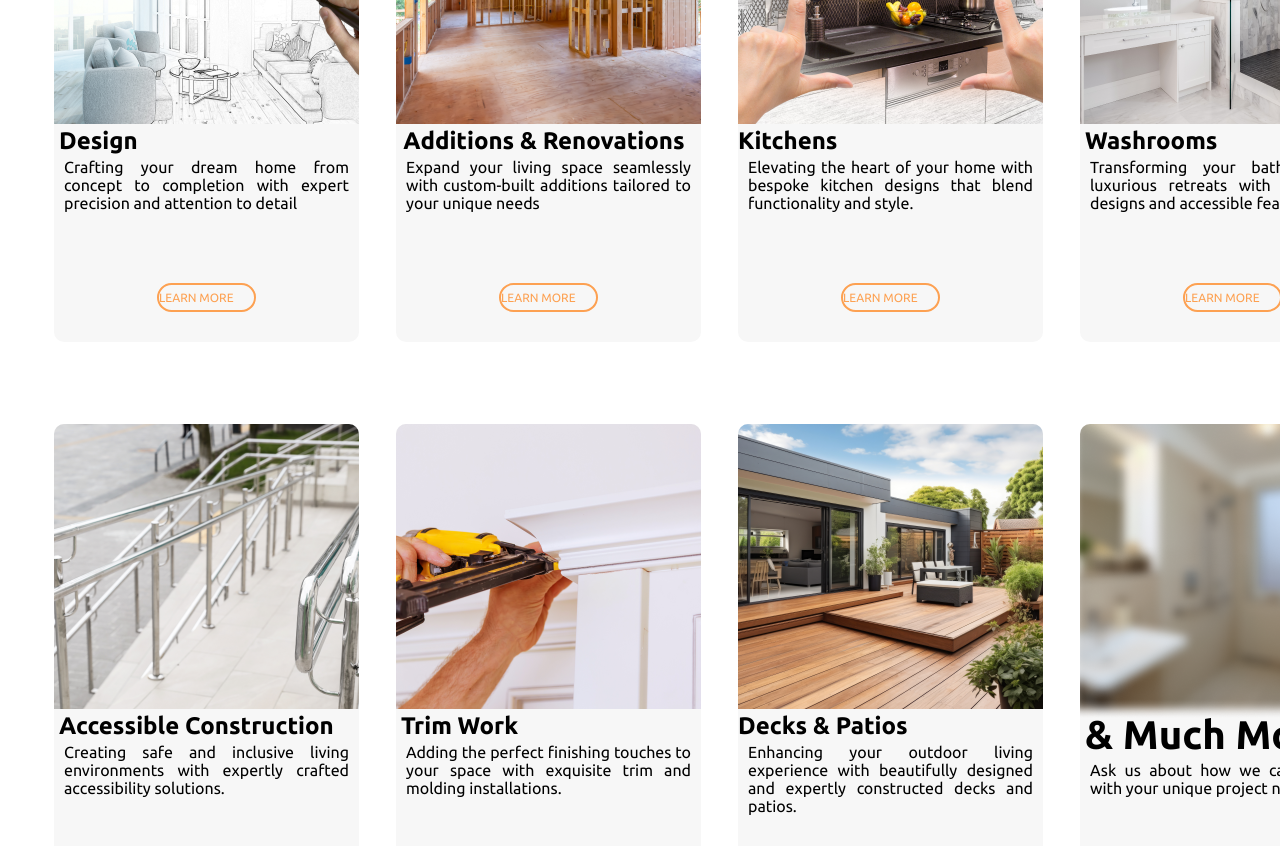
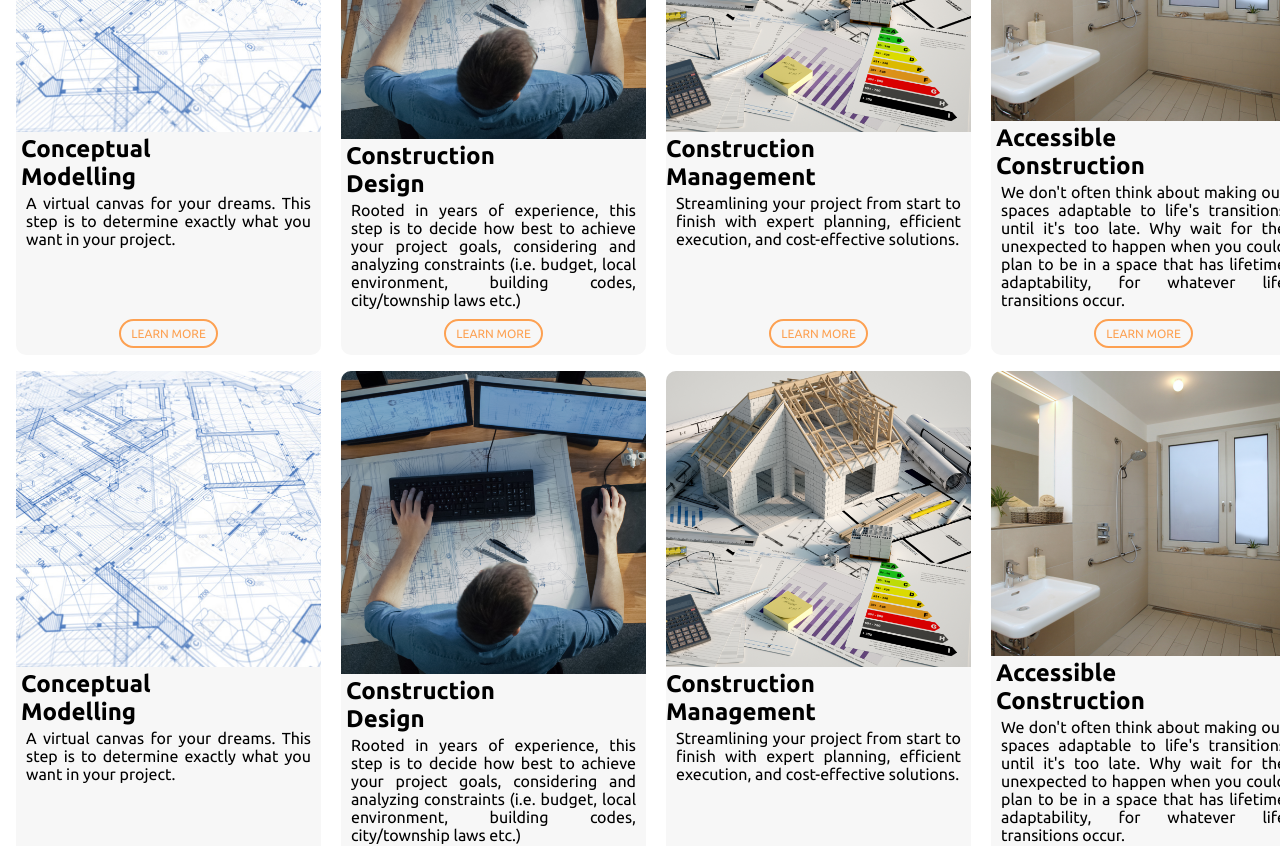
Before and after one commit to Reh1t/BTTest, a Next.js app: page /carpentry-page in a window 1280 px wide. Shown: the part 480-1326 px from the top of the page. Built offline with nearby package versions, Linux system fonts and the light colour scheme.

Commit message:
Design complete

```diff
--- a/components/card1.js
+++ b/components/card1.js
@@ -57,11 +57,12 @@ const Card1 = ({
           {aVirtualCanvasForYourDrea}
         </div>
       </div>
-      <div className="self-stretch overflow-hidden flex flex-col items-center justify-end py-[7px] px-5 text-xs text-sandybrown">
-        <div className="w-[99px] rounded-mini box-border flex flex-row items-center justify-between py-1.5 px-0 gap-[10px] border-[2px] border-solid border-sandybrown">
+      <div className="self-stretch overflow-hidden flex flex-col items-center justify-center py-[7px] px-5 text-xs text-sandybrown">
+        <div className="w-[99px] rounded-mini box-border flex flex-row items-center justify-center py-1.5 px-0 gap-[10px] border-[2px] border-solid border-sandybrown">
           <div className="relative whitespace-nowrap">LEARN MORE</div>
         </div>
       </div>
+
     </div>
   );
 };
--- a/pages/accessible-construction.js
+++ b/pages/accessible-construction.js
@@ -25,10 +25,10 @@ const AccessibleConstruction = () => {
   }, []);
 
   return (
-    <div className="w-full relative bg-white overflow-hidden flex flex-col items-center justify-start pt-14 px-0 pb-0 box-border gap-[28px_0px] tracking-[normal]">
+    <div className="w-full relative bg-white overflow-hidden flex flex-col items-center justify-start pt-14 px-0 pb-0 box-border tracking-[normal]">
       <Navbar />
       <section className="self-stretch flex flex-row items-start justify-start pt-0 pb-7 pr-[23px] pl-[49px] box-border max-w-full mq750:pl-6 mq750:box-border">
-        <header className="flex-1 flex flex-row items-start justify-start gap-[0px_37px] max-w-full text-left text-21xl text-kuno-red font-footer-bold-text mq750:gap-[0px_37px]">
+        <header className="flex-1 flex flex-row flex-wrap items-start justify-start gap-[0px_37px] max-w-full text-left text-21xl text-kuno-red font-footer-bold-text mq750:gap-[0px_37px]">
           <div className="flex flex-col items-start justify-start gap-[16px_0px] max-w-full">
             <h1 className="m-0 w-full md:w-[637px] relative text-21xl font-bold font-inherit inline-block max-w-full">{`Accessible Construction`}</h1>
             <div className="w-[544px] relative text-xl font-medium inline-block whitespace-nowrap max-w-full">
@@ -48,10 +48,14 @@ const AccessibleConstruction = () => {
               </button>
             </div>
           </div>
-          <div className="h-[365px] md:w-[50%] lg:w-[40%] flex-1 rounded-3xs overflow-hidden flex flex-col items-center justify-center max-w-full">
-            <div className="h-full w-full bg-cover bg-no-repeat bg-center rounded-3xs" style={{ backgroundImage: "url('/photo-placeholder-31@2x.png')" }}>
-            </div>
-          </div>
+          <div className="h-[468px] flex-1 rounded-3xs overflow-hidden flex flex-col items-start justify-start min-w-[442px] max-w-full mq750:min-w-full">
+  <img
+    className="self-stretch h-[468px] w-full relative rounded-3xs max-w-full overflow-hidden object-cover"
+    alt=""
+    src="/photo-placeholder-31@2x.png"
+  />
+</div>
+
 
 
         </header>
@@ -73,16 +77,16 @@ const AccessibleConstruction = () => {
           />
         </div>
       </section>
-      <section className="flex flex-row items-start justify-center py-0 px-5 box-border gap-[0px_18px] max-w-full text-justify text-base text-kuno-red font-footer-bold-text mq1225:flex-wrap">
+      <section className="flex flex-row items-start justify-start py-0 px-5 box-border gap-[0px_18px] max-w-full text-justify text-base text-kuno-red font-footer-bold-text mq1225:flex-wrap">
         <div className="flex flex-col items-start justify-start gap-[22px_0px] max-w-full">
           <h3 className="m-0 w-[402px] relative text-5xl font-bold font-inherit text-left inline-block mq450:text-lgi">
             Lifelong Comfort and Independence
           </h3>
-          <div className="w-[346px] relative inline-block max-w-full">
+          <div className="relative inline-block w-full">
             – Design a home addition that prioritizes comfort, accessibility,
             and independence for lifelong enjoyment
           </div>
-          <div className="w-[346px] h-[72px] relative inline-block max-w-full">
+          <div className="relative inline-block w-full">
             <p className="m-0">
               – Ensure your living space evolves with your changing needs and
               accommodates growing families, aging relatives, or mobility
@@ -94,15 +98,15 @@ const AccessibleConstruction = () => {
           <h3 className="m-0 w-[402px] relative text-5xl font-bold font-inherit text-left inline-block mq450:text-lgi">
             Tailored Solutions for Every Stage of Life
           </h3>
-          <div className="w-[346px] relative inline-block max-w-full">
+          <div className="relative inline-block w-full">
             – Seamlessly integrate accessibility features into your home
             addition to promote independence and ease of movement.
           </div>
-          <div className="w-[346px] relative inline-block max-w-full">
+          <div className="relative inline-block w-full">
             – Prioritize ease of maintenance and cleanliness to enhance quality
             of life for occupants of all ages and abilities.
           </div>
-          <div className="w-[346px] relative inline-block max-w-full">
+          <div className="relative inline-block w-full">
             – Seamless incorporation of universal design principles to promote
             inclusivity and functionality
           </div>
@@ -112,15 +116,15 @@ const AccessibleConstruction = () => {
             <p className="m-0">Tailored Accessibility:</p>
             <p className="m-0">{`Washrooms for Comfort and Inclusivity `}</p>
           </h3>
-          <div className="w-[346px] relative inline-block max-w-full">
+          <div className="relative inline-block w-full">
             – Personalized design approach to ensure washrooms meet individual
             accessibility needs
           </div>
-          <div className="w-[346px] relative inline-block max-w-full">
+          <div className="relative inline-block w-full">
             – Integration of grab bars, roll-in showers, and adjustable fixtures
             for ease of use
           </div>
-          <div className="w-[346px] relative inline-block max-w-full">
+          <div className="relative inline-block w-full">
             – Collaboration with clients to create a space that prioritizes
             comfort, safety, and independence
           </div>
@@ -136,7 +140,7 @@ const AccessibleConstruction = () => {
               <h1 className="m-0 w-[637px] relative text-inherit font-bold font-inherit inline-block max-w-full mq750:text-13xl mq450:text-5xl">
                 Age in Place: Homes Crafted for Lifelong Comfort and Well-Being
               </h1>
-              <div className="w-[651px] relative text-base text-justify inline-block">
+              <div className="relative text-base text-justify inline-block">
                 Ensure your next build goes smoothly by using our extensive
                 experience with staircase design, which is an integral part of
                 our conceptual modelling. We also provide pre-finished, ready to
@@ -179,11 +183,11 @@ const AccessibleConstruction = () => {
             <div className="flex-1 flex flex-col items-start justify-start pt-0 px-0 pb-[13px] box-border min-w-[414px] max-w-full mq750:min-w-full">
               <div className="self-stretch flex flex-col items-center justify-start gap-[32px_0px] mq750:gap-[32px_0px]">
                 <div className="self-stretch flex flex-col items-start justify-start gap-[20px_0px]">
-                  <div className="w-[637px] relative font-medium inline-block mq450:text-base">
+                  <div className="relative font-medium inline-block mq450:text-base">
                     Explore potential savings with the Home Accessibility Tax
                     Credit (HATC) for eligible renovations.
                   </div>
-                  <div className="w-[637px] relative font-medium inline-block mq450:text-base">
+                  <div className="relative font-medium inline-block mq450:text-base">
                     Seniors or individuals with disabilities may qualify for up
                     to $10,000 in expenses claimed for renovations that enhance
                     accessibility and safety.
--- a/pages/carpentry-page.js
+++ b/pages/carpentry-page.js
@@ -1,24 +1,139 @@
 import Card1 from "../components/card1";
+import Card from "../components/card";
+import { useCallback } from "react";
+import { useRouter } from "next/router";
 import Navbar from "../components/navbar";
 import Footer from "../components/footer";
 const CarpentryPage = () => {
+  const router = useRouter();
+
+  const onMainTextContainerClick = useCallback(() => {
+    router.push("/conceptual-modelling-plannin1");
+  }, [router]);
+
+  const onDesignText2Click = useCallback(() => {
+    router.push("/construction-design");
+  }, [router]);
+
+  const onDesignText3Click = useCallback(() => {
+    router.push("/construction-management");
+  }, [router]);
+
+  const onDesignText4Click = useCallback(() => {
+    router.push("/accessible-construction");
+  }, [router]);
+
+  const onStaircasesByBuildingClick = useCallback(() => {
+    router.push("/staircases-pages");
+  }, [router]);
+
+  const onDesignProjectTextClick = useCallback(() => {
+    router.push("/construction-design");
+  }, [router]);
+
+  const onButtonContainerClick = useCallback(() => {
+    router.push("/construction-design");
+  }, [router]);
+
+  const onPhotoImageClick = useCallback(() => {
+    router.push("/staircases-pages");
+  }, [router]);
+
   return (
-    <div className="w-full relative bg-white overflow-hidden flex flex-col items-end justify-start tracking-[normal] text-left text-21xl text-kuno-red font-footer-bold-text">
+    <div className="w-full relative bg-white overflow-hidden flex flex-col items-center justify-start tracking-[normal] text-left text-21xl text-kuno-red font-footer-bold-text">
 <Navbar />
-      <div className="w-[1440px] h-[1322px] relative bg-white overflow-x-auto shrink-0 max-w-full">
-        <header className="w-[1439px] overflow-hidden flex flex-col items-center justify-between p-5 box-border min-h-[152px] max-w-full text-left text-xl text-kuno-red font-footer-bold-text">
+<div className="w-full relative bg-white overflow-hidden overflow-x-auto shrink-0 max-w-full">
+  <header className="w-full overflow-hidden flex flex-col items-center justify-between p-5 box-border min-h-[152px] max-w-full text-left text-xl text-kuno-red font-footer-bold-text">
     <h1 className="m-0 relative text-21xl font-bold font-inherit">
       Carpentry
     </h1>
     <div className="relative font-medium whitespace-nowrap">
       by Building Tradition
     </div>
-          <div className="w-[791px] h-[23px] relative font-medium inline-block shrink-0 max-w-full">
+    <div className="w-full max-w-[791px] relative font-medium inline-block shrink-0">
       Crafting Success from the Ground Up: Offering Comprehensive
       Modelling, Planning, Construction Design and Management for Every
       Phase of Your Project
     </div>
   </header>
+
+  <div className="h-auto w-full overflow-x-auto flex flex-wrap items-start justify-between py-8 px-4 lg:px-0 lg:pr-16 gap-4 lg:gap-8 max-w-full">
+          <Card
+            photoPlaceholder="/photo-placeholder1@2x.png"
+            conceptual="Conceptual "
+            modelling="Modelling"
+            aVirtualCanvasForYourDrea="A virtual canvas for your dreams. This step is to determine exactly what you want in your project."
+            onLearnMoreClick={onMainTextContainerClick}
+          />
+          <Card
+            photoPlaceholder="/photo-placeholder-11@2x.png"
+            conceptual="Construction "
+            modelling="Design"
+            aVirtualCanvasForYourDrea="Rooted in years of experience, this step is to decide how best to achieve your project goals, considering and analyzing constraints (i.e. budget, local environment, building codes, city/township laws etc.)"
+            modellingOverflow="hidden"
+            aVirtualCanvasPadding="0px 5px"
+            propHeight="unset"
+            onLearnMoreClick={onDesignText2Click}
+          />
+          <Card
+            photoPlaceholder="/photo-placeholder-21@2x.png"
+            conceptual="Construction"
+            modelling="Management"
+            aVirtualCanvasForYourDrea="Streamlining your project from start to finish with expert planning, efficient execution, and cost-effective solutions."
+            modellingOverflow="hidden"
+            aVirtualCanvasPadding="unset"
+            propHeight="115px"
+            onLearnMoreClick={onDesignText3Click}
+          />
+          <Card
+            photoPlaceholder="/photo-placeholder-31@2x.png"
+            conceptual="Accessible"
+            modelling="Construction "
+            aVirtualCanvasForYourDrea="We don't often think about making our spaces adaptable to life's transitions until it's too late. Why wait for the unexpected to happen when you could plan to be in a space that has lifetime adaptability, for whatever life transitions occur."
+            modellingOverflow="hidden"
+            aVirtualCanvasPadding="0px 14px 0px 5px"
+            propHeight="unset"
+            onLearnMoreClick={onDesignText4Click}
+          />
+        <Card
+            photoPlaceholder="/photo-placeholder1@2x.png"
+            conceptual="Conceptual "
+            modelling="Modelling"
+            aVirtualCanvasForYourDrea="A virtual canvas for your dreams. This step is to determine exactly what you want in your project."
+            onLearnMoreClick={onMainTextContainerClick}
+          />
+          <Card
+            photoPlaceholder="/photo-placeholder-11@2x.png"
+            conceptual="Construction "
+            modelling="Design"
+            aVirtualCanvasForYourDrea="Rooted in years of experience, this step is to decide how best to achieve your project goals, considering and analyzing constraints (i.e. budget, local environment, building codes, city/township laws etc.)"
+            modellingOverflow="hidden"
+            aVirtualCanvasPadding="0px 5px"
+            propHeight="unset"
+            onLearnMoreClick={onDesignText2Click}
+          />
+          <Card
+            photoPlaceholder="/photo-placeholder-21@2x.png"
+            conceptual="Construction"
+            modelling="Management"
+            aVirtualCanvasForYourDrea="Streamlining your project from start to finish with expert planning, efficient execution, and cost-effective solutions."
+            modellingOverflow="hidden"
+            aVirtualCanvasPadding="unset"
+            propHeight="115px"
+            onLearnMoreClick={onDesignText3Click}
+          />
+          <Card
+            photoPlaceholder="/photo-placeholder-31@2x.png"
+            conceptual="Accessible"
+            modelling="Construction "
+            aVirtualCanvasForYourDrea="We don't often think about making our spaces adaptable to life's transitions until it's too late. Why wait for the unexpected to happen when you could plan to be in a space that has lifetime adaptability, for whatever life transitions occur."
+            modellingOverflow="hidden"
+            aVirtualCanvasPadding="0px 14px 0px 5px"
+            propHeight="unset"
+            onLearnMoreClick={onDesignText4Click}
+          />
+        </div>
+        {/* <div className="h-auto w-full overflow-x-auto flex flex-wrap items-start justify-between py-8 px-4 lg:px-0 lg:pr-16 gap-4 lg:gap-8 max-w-full">
         <Card1
           photoPlaceholder="/photo-placeholder2@2x.png"
           design="Design"
@@ -54,6 +169,7 @@ const CarpentryPage = () => {
           lEARNMOREPadding="0px 14px 0px 5px"
           propFlex="1"
           />
+          </div>
         <Card1
           photoPlaceholder="/photo-placeholder-41@2x.png"
           design="Accessible Construction"
@@ -105,7 +221,7 @@ const CarpentryPage = () => {
               </div>
             </div>
           </div>
-        </div>
+        </div> */}
       </div>
       <section className="self-stretch bg-white overflow-hidden flex flex-col items-center justify-center gap-[5px_0px] max-w-full text-left text-21xl text-kuno-red font-footer-bold-text">
         <div className="self-stretch overflow-hidden flex flex-col items-center justify-start py-[41px] px-5 box-border gap-[28px_0px] max-w-full">
```
Lines whose indentation alone changed are shown as unchanged.
